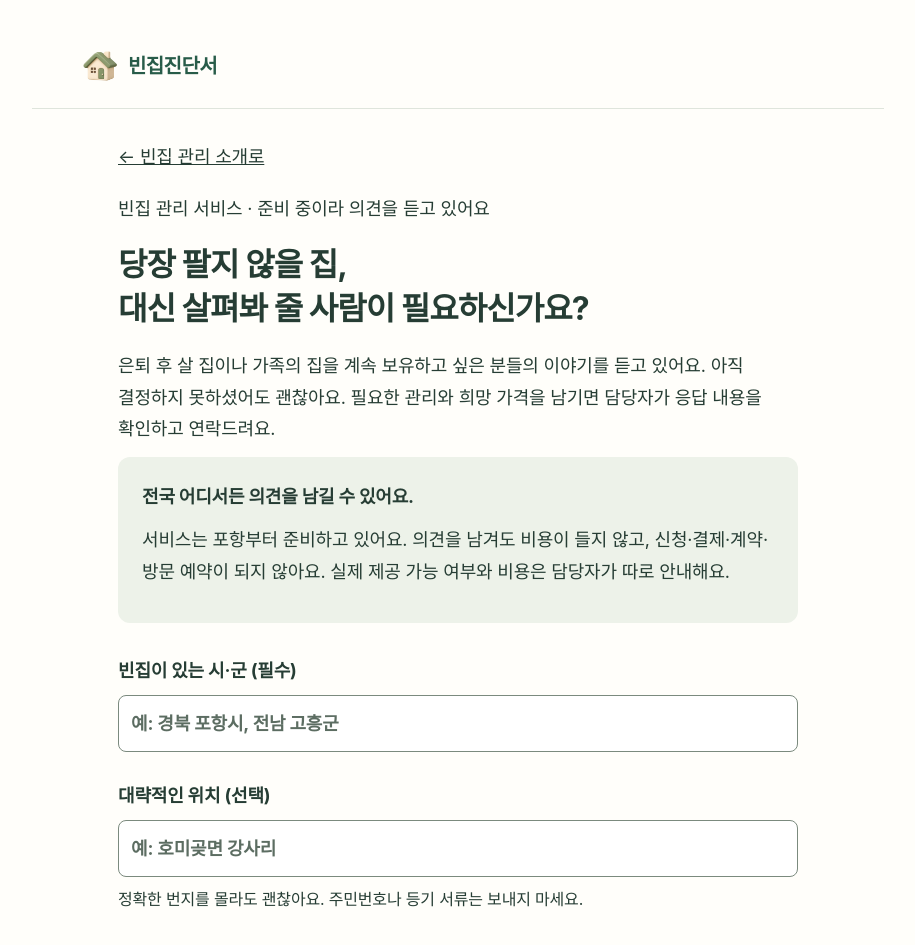
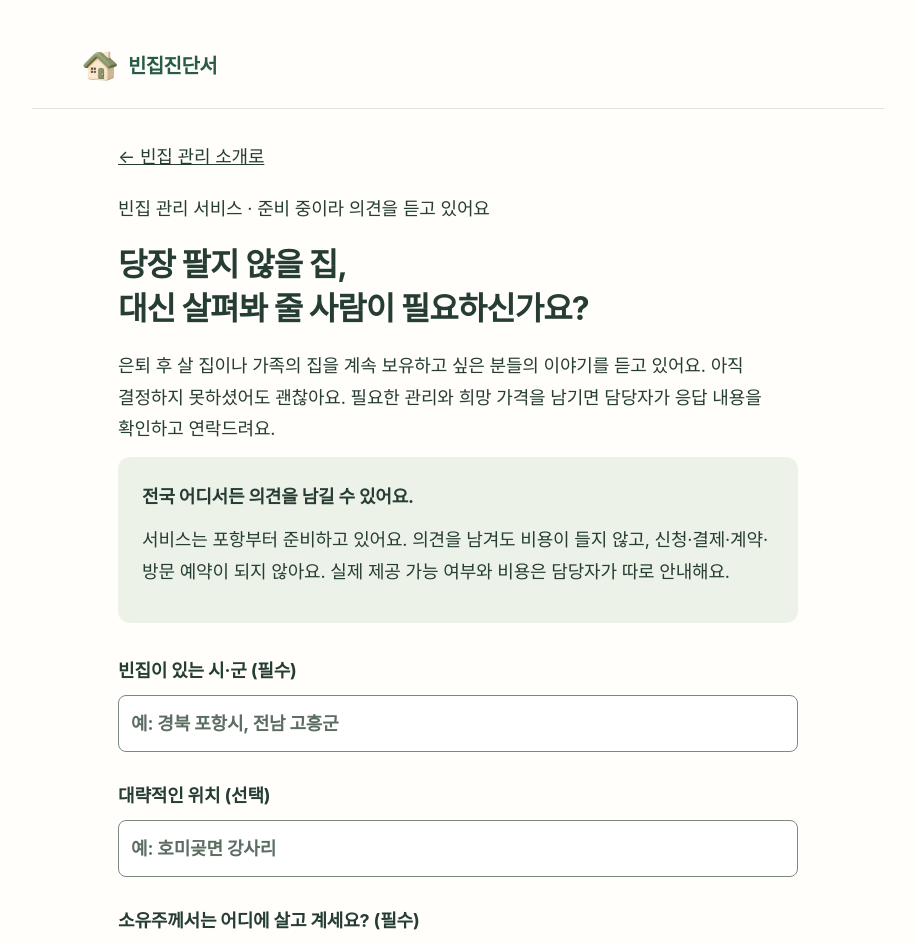
Before and after one commit to heexohee/Binzip, a Next.js app: page /interest in a window 1280 px wide. Shown: the top 945 px of the page, without its empty margins (182-1097 px from the left). Built offline with nearby package versions, Linux system fonts and the light colour scheme; a web font is replaced by a local one.

Commit message:
refactor: drop lot-number hint under the survey location field

```diff
--- a/app/interest/interest-form.tsx
+++ b/app/interest/interest-form.tsx
@@ -21,7 +21,7 @@ export default function InterestForm() {
     <input type="hidden" name="requestId" value={requestId}/><input type="hidden" name="source" value={source}/>
     <div hidden aria-hidden="true"><label>웹사이트<input name="website" tabIndex={-1} autoComplete="off"/></label></div>
     <label>빈집이 있는 시·군 (필수)<input value={values.region ?? ''} onChange={e => setValues(v => ({...v,region:e.target.value}))} name="region" required minLength={2} maxLength={80} placeholder="예: 경북 포항시, 전남 고흥군" aria-describedby={state.errors.region ? 'region-error' : undefined}/>{error('region')}</label>
-    <label>대략적인 위치 (선택)<input value={values.location ?? ''} onChange={e => setValues(v => ({...v,location:e.target.value}))} name="location" maxLength={200} placeholder="예: 호미곶면 강사리"/><span>정확한 번지를 몰라도 괜찮아요. 주민번호나 등기 서류는 보내지 마세요.</span>{error('location')}</label>
+    <label>대략적인 위치 (선택)<input value={values.location ?? ''} onChange={e => setValues(v => ({...v,location:e.target.value}))} name="location" maxLength={200} placeholder="예: 호미곶면 강사리"/>{error('location')}</label>
     {group('residence', '소유주께서는 어디에 살고 계세요?', RESIDENCES)}
     {group('intent', '지금은 어떤 방향을 고민하세요?', INTENTS)}
     {optionalGroup('inheritance', '상속 정리는 어디까지 됐나요?', INHERITANCE)}
```
